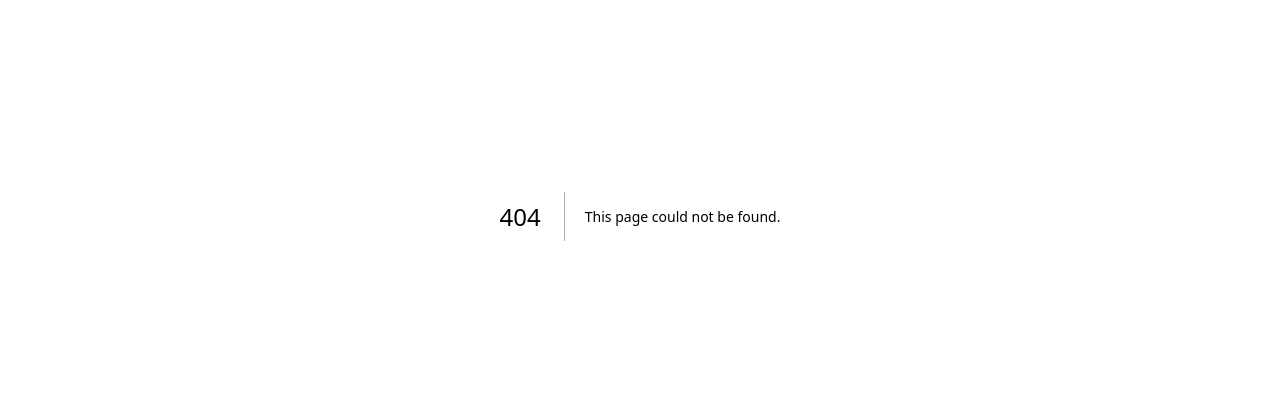
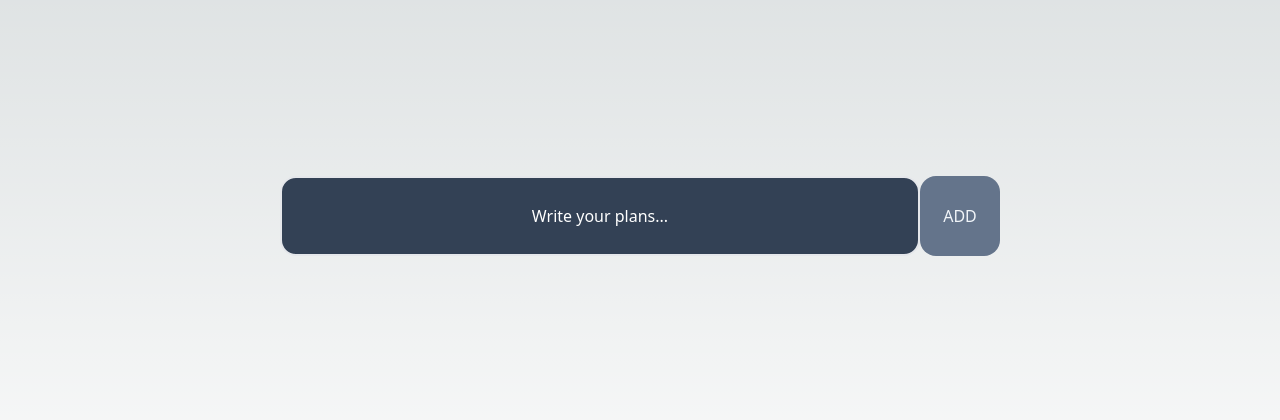
Before and after one commit to cyantr09/portfolio, a Next.js app: page /planner in a window 1280 px wide. Before the commit this address had no page. Shown: the part 184-604 px from the top of the page. Built offline with nearby package versions, Linux system fonts and the light colour scheme.

Commit message:
6-25 commit

```diff
--- /dev/null
+++ b/src/pages/components/ToDo.tsx
@@ -0,0 +1,20 @@
+import { useState } from "react";
+
+export default function TodoList(todos: string[]) {
+  let arr = [];
+  for (let i = 0; i < Object.keys(todos).length; i++) {
+    arr.push(todos[i]);
+  }
+  return (
+    <ul className="absolute top-[60vh] w-[70vw] lg:w-[50vw] lg:text-center overflow-scroll h-[40vh]">
+      {arr.map((todo: string) => (
+        <li
+          key={Math.random()}
+          className="w-full h-[5vh] bg-slate-200 first:rounded-t-2xl last:rounded-b-2xl leading-[5vh] mb-1 rounded-md"
+        >
+          <span className="ms-2 lg:ms-0 text-slate-500">{todo}</span>
+        </li>
+      ))}
+    </ul>
+  );
+}
--- /dev/null
+++ b/src/pages/planner.tsx
@@ -0,0 +1,61 @@
+import { useEffect, useState, useRef } from "react";
+import { motion, useAnimate } from "framer-motion";
+import TodoList from "./components/ToDo";
+
+export default function Planner() {
+  const [scope, animate] = useAnimate();
+  const [isFocused, setIsFocused] = useState(false);
+  const [text, setText] = useState<string>("");
+  const [todos, setTodos] = useState<string[]>([]);
+  const blurRef = useRef<HTMLInputElement>(null);
+  useEffect(() => {
+    if (isFocused) {
+      animate(scope.current, { y: -300 });
+    } else {
+      animate(scope.current, { y: 0 });
+    }
+  });
+  const handleSubmit = (e: React.FormEvent<HTMLFormElement>) => {
+    e.preventDefault();
+    if (!text) return;
+    addTodo(text);
+    setText("");
+    blurRef.current?.blur();
+  };
+  const addTodo = (text: string) => {
+    setTodos([...todos, text]);
+  };
+  return (
+    <main className="w-screen h-screen flex flex-col justify-center items-center">
+      <form
+        className="w-screen h-[10vh] flex justify-center z-10"
+        ref={scope}
+        onSubmit={handleSubmit}
+      >
+        <motion.input
+          type="text"
+          placeholder="Write your plans..."
+          value={text}
+          className="w-[50vw] h-[10vh] text-center rounded-2xl bg-slate-700 placeholder:text-white text-white border-2 outline-none"
+          initial={false}
+          onFocus={() => {
+            setIsFocused(true);
+          }}
+          onChange={(e) => setText(e.target.value)}
+          ref={blurRef}
+        />
+        <motion.button
+          className="w-[10vh] h-[10vh] bg-slate-500 text-slate-100 rounded-2xl
+        "
+          onClick={() => {
+            setIsFocused(false);
+          }}
+          type="submit"
+        >
+          ADD
+        </motion.button>
+      </form>
+      <TodoList {...todos} />
+    </main>
+  );
+}
```
